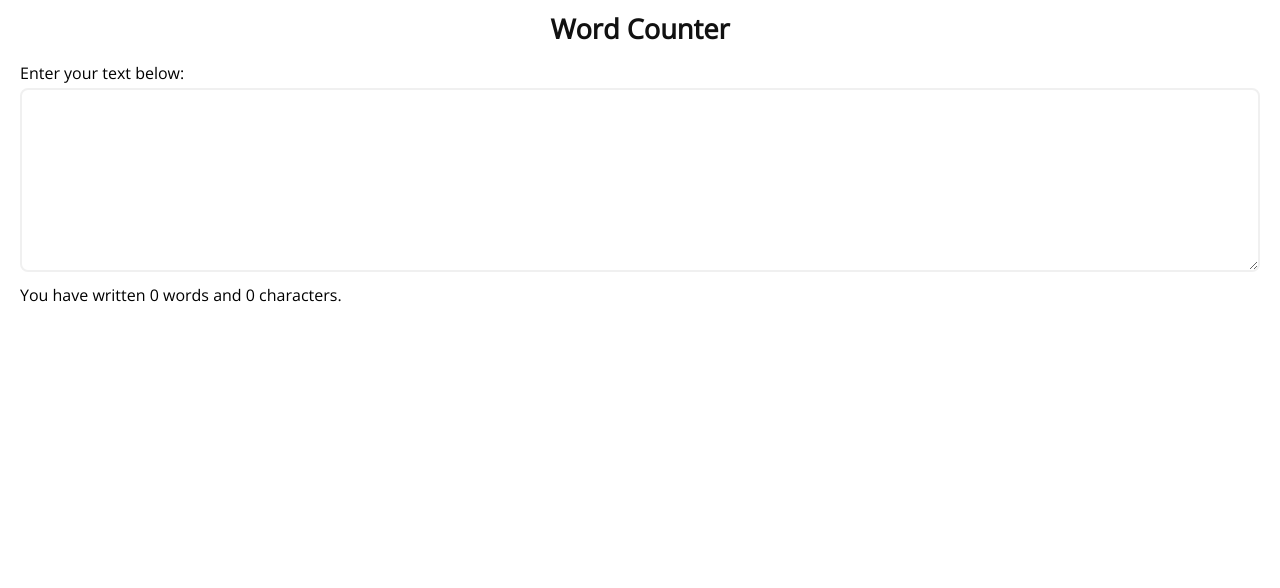
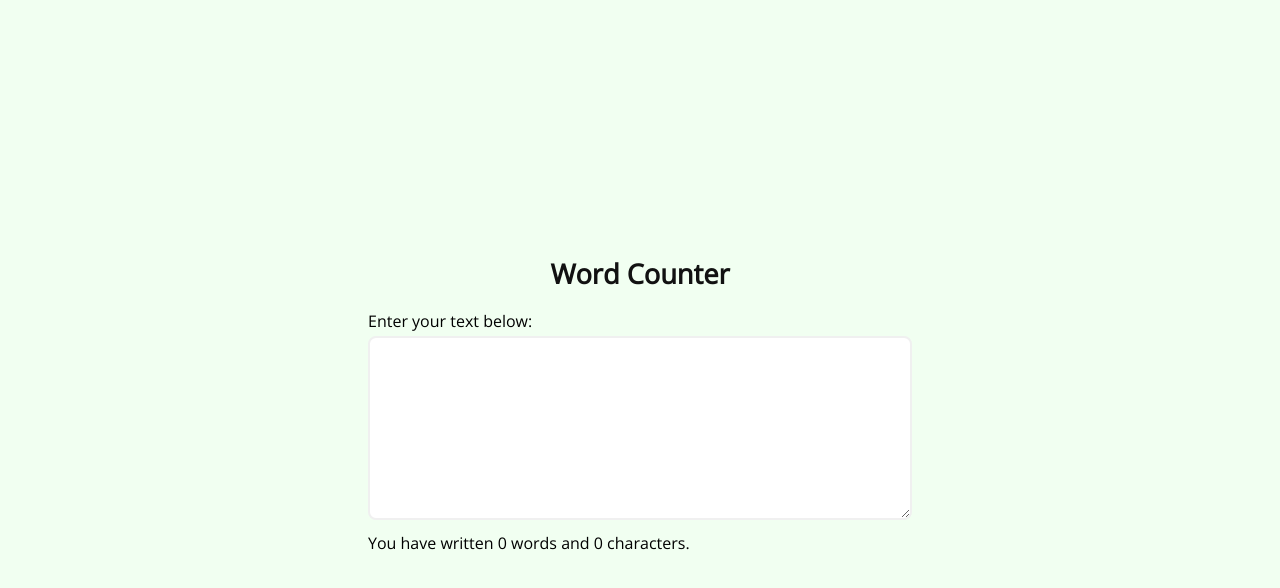
Before and after one commit to ntsoereng/word-counter, a plain HTML site: page index.html in a window 1280 px wide. Drawn offline with nearby package versions, Linux system fonts and the light colour scheme.

Commit message:
Update styling: layout

```diff
--- a/css/style.css
+++ b/css/style.css
@@ -1,8 +1,4 @@
 @import url('https://fonts.googleapis.com/css2?family=Open+Sans&display=swap');
-
-:root {
-  --primary-color: #104ec1e7;
-}
 
 * {
   margin: 0;
@@ -11,15 +7,21 @@
 }
 
 body {
+  min-height: 100vh;
   font-family: 'Open Sans', sans-serif;
   font-size: 16px;
   line-height: 1.8;
-  background-color: #fff;
+  background-color: #f1fff1;
   margin: 0 20px;
+  padding: 30px;
+  display: flex;
+  justify-content: center;
+  align-items: center;
+  flex-direction: column;
 }
 
 h1 {
-  padding: 5px 0;
+  padding: 8px 0;
   font-size: 1.7rem;
   color: #111;
   text-align: center;
--- a/index.html
+++ b/index.html
@@ -9,10 +9,11 @@
   </head>
   <body>
     <h1>Word Counter</h1>
-    <label for="text">Enter your text below:</label>
-    <textarea name="text" id="text" cols="60" rows="10"></textarea>
-    <div id="stat">You have written 0 words and 0 characters.</div>
-
+    <div>
+      <label for="text">Enter your text below:</label>
+      <textarea name="text" id="text" cols="60" rows="10"></textarea>
+      <div id="stat">You have written 0 words and 0 characters.</div>
+    </div>
     <script src="js/word-counter.js"></script>
     <script src="js/app.js"></script>
   </body>
```
